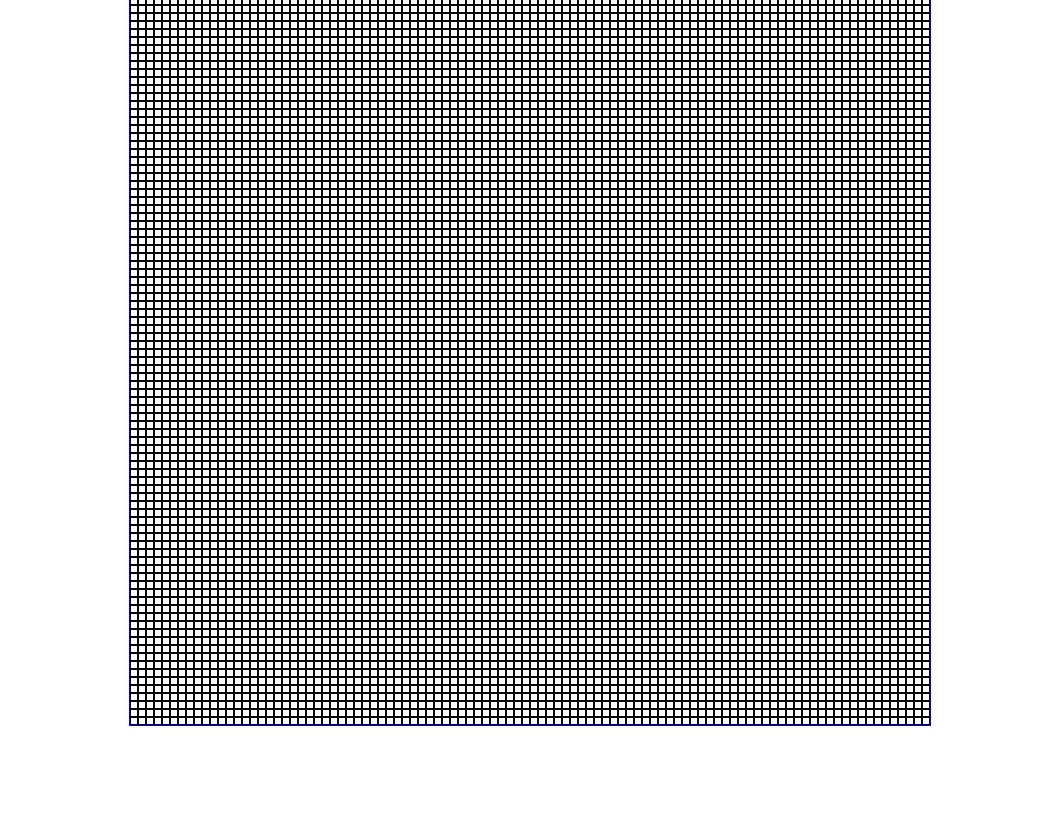
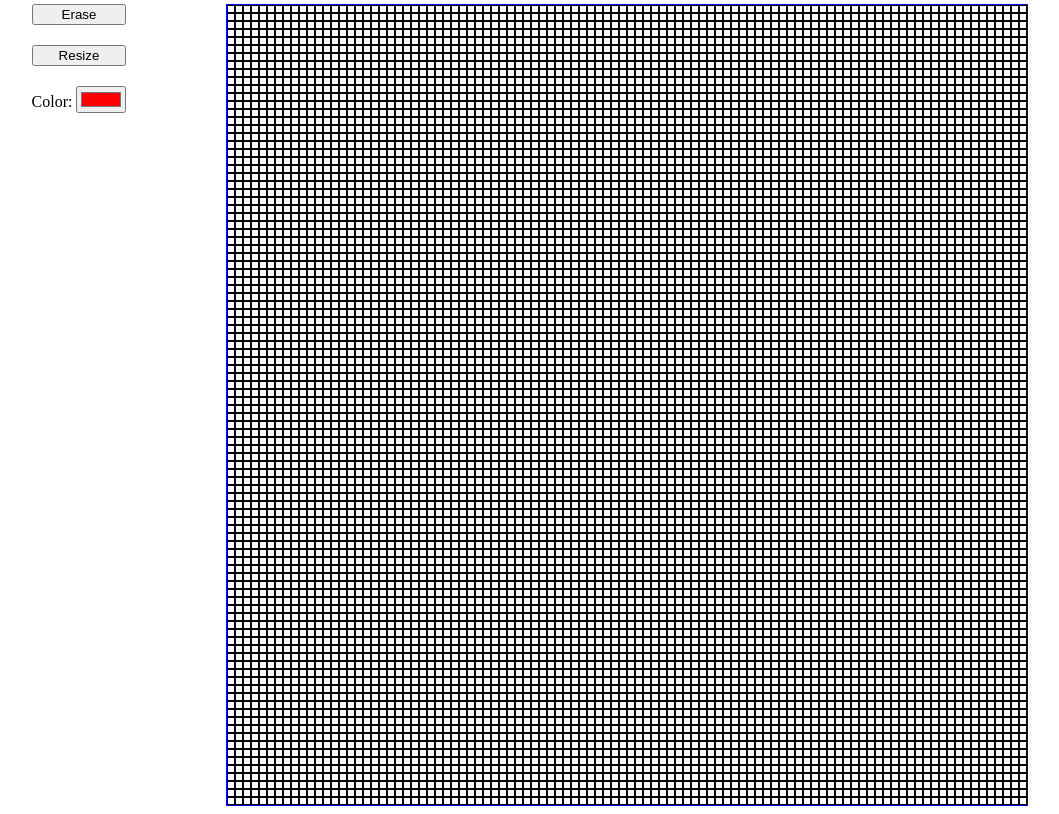
Before and after one commit to Ayaanator/etch-a-sketch, a plain HTML site: page index.html in a window 1280 px wide. Shown: the part 84-898 px from the top of the page, without its empty margins (110-1169 px from the left). Before the commit the page ends 818 px from the top, so only its background shows below. Drawn offline with Linux system fonts and the light colour scheme.

Commit message:
Add options feature

```diff
--- a/index.html
+++ b/index.html
@@ -8,7 +8,22 @@
 
 </head>
 <body>
-    <div class="container"></div>
+    <h1>Etch a Sketch!</h1>
+
+    <div class="wrapper">
+
+        <div class="options">
+            <button type="button" id="erase">Erase</button>
+            <button type="button" id="resize">Resize</button>
+            <div class="color">
+                <label for="favcolor">Color: </label>
+                <input type="color" id="favcolor" name="favcolor" value="#ff0000">
+            </div>
+        </div>
+
+        <div class="container"></div>
+    </div>
+
 
     <script src="script.js"></script>
 </body>
--- a/script.js
+++ b/script.js
@@ -1,10 +1,23 @@
 let size = 800;
 let dimensions = 100;
+
 const container = document.querySelector(".container");
+const resize = document.querySelector("#resize");
+const erase = document.querySelector("#erase");
+
 container.style.height = `${size}px`;
 container.style.width = `${size}px`;
 let mouseDown = false;
 let leftClick = false;
+
+resize.addEventListener("click", () => {
+    dimensions = parseInt(prompt("Enter the new dimension on the grid: "));
+    createGrid(dimensions);
+});
+
+erase.addEventListener("click", () => {
+    createGrid(dimensions);
+});
 
 container.addEventListener("mousedown", (e) => {
     mouseDown = true;
@@ -18,7 +31,10 @@ container.addEventListener("mousedown", (e) => {
 container.addEventListener("mouseup", ()=> {mouseDown = false;});
 
 function createGrid(num) {
-    console.log("working!");
+
+    while (container.firstChild) {
+        container.removeChild(container.firstChild);
+    }
 
     for(let i = 0; i < num; i++) {
         const row = document.createElement("div");
@@ -32,7 +48,7 @@ function createGrid(num) {
             col.addEventListener("mouseover", () => {
                 if(mouseDown) {
                     if(leftClick) {
-                        col.style.backgroundColor = "red";
+                        col.style.backgroundColor = `${document.querySelector("#favcolor").value}`;
                     } else {
                         col.style.backgroundColor = "white";
                     }
@@ -45,8 +61,6 @@ function createGrid(num) {
 
         container.appendChild(row);
     }
-
-    console.log("finished!");
 }
 
 createGrid(dimensions);
--- a/styles.css
+++ b/styles.css
@@ -18,7 +18,19 @@
     display: flex;
 }
 
+.options {
+    display: flex;
+    flex-direction: column;
+    gap: 20px;
+}
+
+.wrapper {
+    display: flex;
+    gap: 100px;
+}
+
 body {
     display: flex;
-    justify-content: center;
+    flex-direction: column;
+    align-items: center;
 }
```
